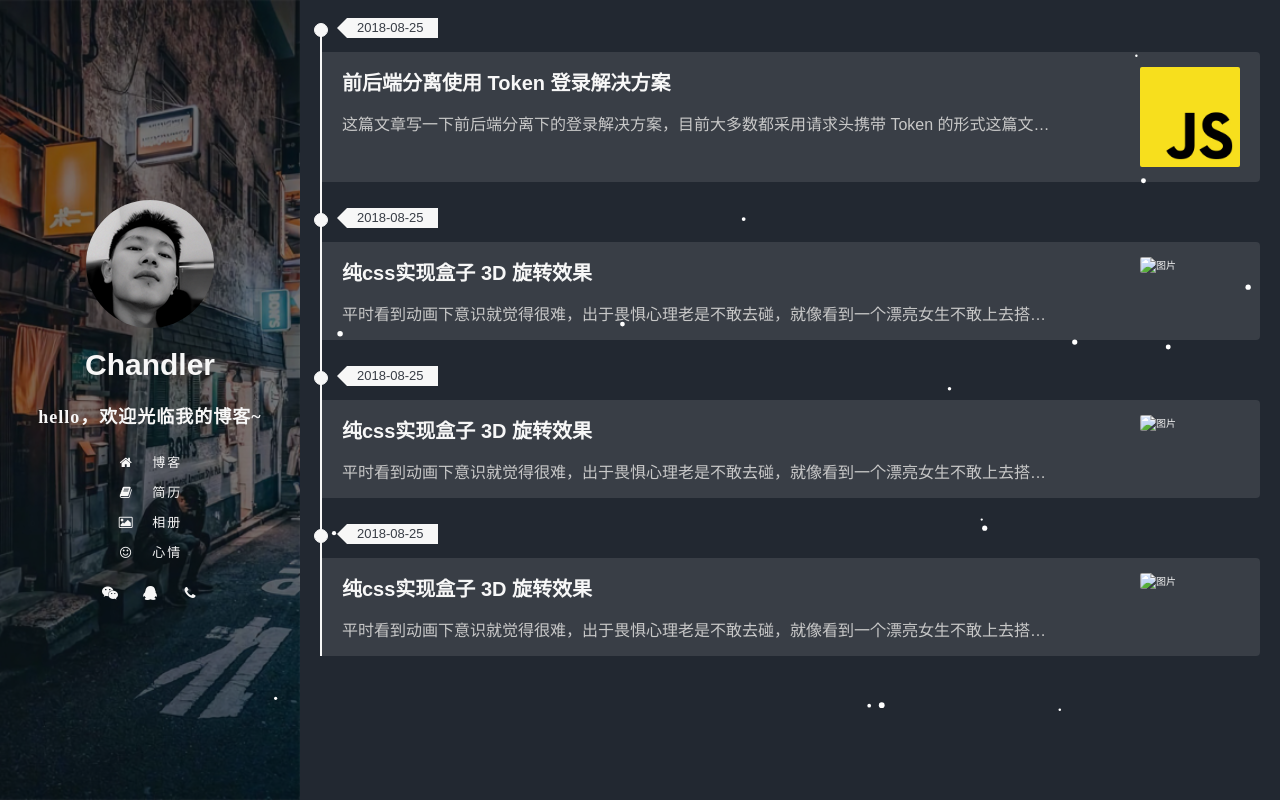
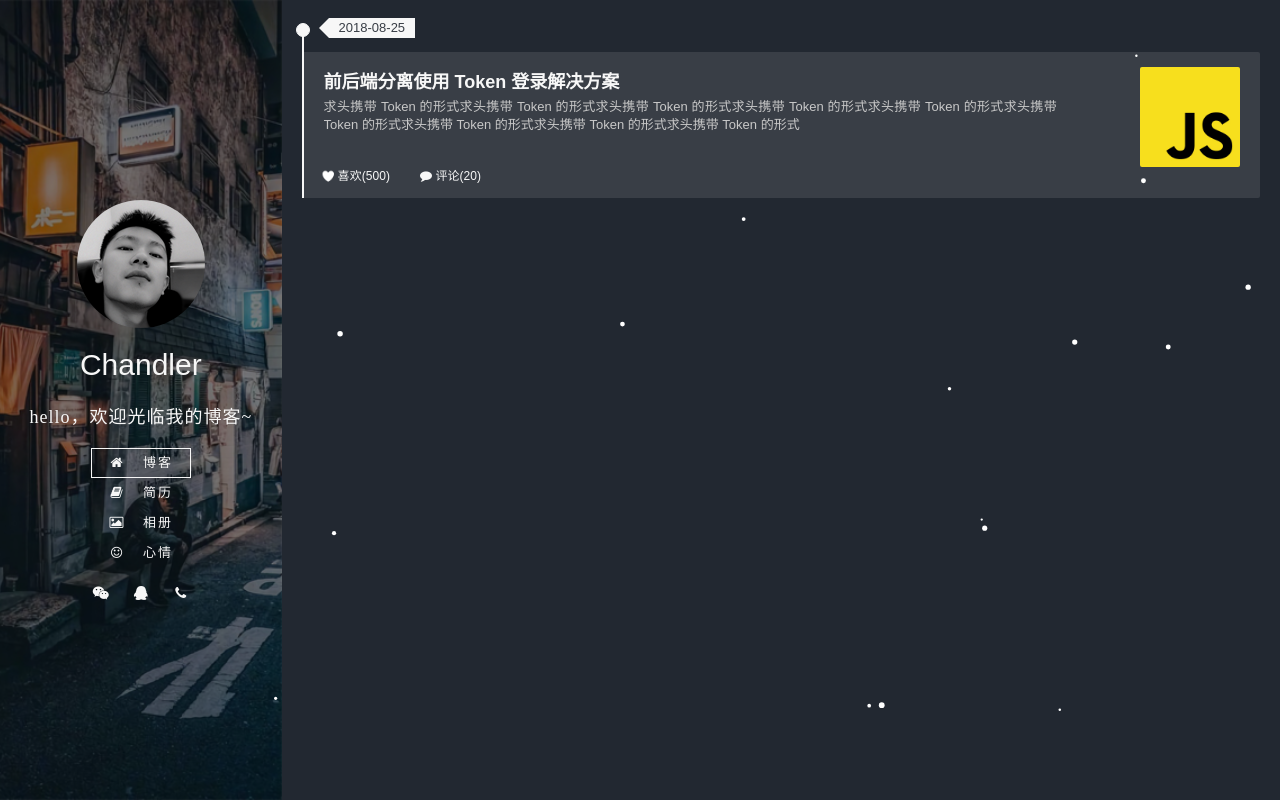
Before and after one commit to chandlerCao/koa-blog, a website: page views/index.html in a window 1280 px wide. Drawn offline with nearby package versions, Linux system fonts and the light colour scheme; files that its build step writes are made by us from their sources; files whose address does not match are found by name.

Commit message:
添加点赞图标和评论图标 压缩css文件

```diff
--- a/app.js
+++ b/app.js
@@ -53,9 +53,9 @@ app.keys = ['ChandlerHouston'];
 app.use(session(sessionConfig, app));
 /***** 路由 *****/
 // 主页
-app.use(require('./routes').routes());
+app.use(require('./controller').routes());
 // 相册
-app.use(require('./routes/photo').routes());
+app.use(require('./controller/photo').routes());
 /***** 监听8001端口 *****/
 app.listen(8001, () => {
     console.log('localhost:8001');
--- a/controller/photo.js
+++ b/controller/photo.js
@@ -18,6 +18,7 @@ router.post('/login', async ctx => {
         id: ctx.request.body.id,
         name: ctx.request.body.username
     }
+    // 生成token
     const token = jwt.sign(userToken, 'learn jwt demo', {expiresIn: '1h'})  //token签名 有效期为1小时
     ctx.body = {
         msg: '登录成功！',
@@ -32,6 +33,7 @@ router.post('/getUseInfo', async ctx => {
         ctx.throw(401, 'no token detected in http header "Authorization"');
     }
     try {
+        // token加密串
         // 解密加密串
         const tokenCnt = await jwt.verify(token, 'learn jwt demo');
         ctx.body = tokenCnt;
--- /dev/null
+++ b/public/css/reset.css
@@ -0,0 +1,41 @@
+body, ul, h1, h2, h3, p {
+    margin: 0;
+    padding: 0;
+}
+a {
+    text-decoration: none;
+    color: inherit;
+}
+em, i {
+    font-style: normal;
+}
+h1, h2, h3 {
+    font-weight: normal;
+}
+img {
+    border: none;
+    vertical-align: top;
+}
+ul {
+    list-style: none;
+}
+.clear {
+    zoom: 1;
+}
+.clear:after {
+    content: '';
+    display: block;
+    clear: both;
+}
+html, body {
+    width: 100%;
+    height: 100%;
+    overflow: auto;
+}
+html {
+    font-size: 62.5%;
+    -webkit-tap-highlight-color: rgba(0, 0, 0, 0);
+}
+body {
+    font-family: Arial, 'Microsoft YaHei';
+}
--- a/public/css/style.css
+++ b/public/css/style.css
@@ -1,38 +1,3 @@
-body, ul, h1, h2, h3, p {
-    margin: 0;
-    padding: 0;
-}
-a {
-    text-decoration: none;
-    color: inherit;
-}
-img {
-    border: none;
-    vertical-align: top;
-}
-ul {
-    list-style: none;
-}
-.clear {
-    zoom: 1;
-}
-.clear:after {
-    content: '';
-    display: block;
-    clear: both;
-}
-html, body {
-    width: 100%;
-    height: 100%;
-    overflow: auto;
-}
-html {
-    font-size: 62.5%;
-    -webkit-tap-highlight-color: rgba(0, 0, 0, 0);
-}
-body {
-    font-family: Arial, 'Microsoft YaHei';
-}
 .mask:before {
     content: '';
     position: absolute;
@@ -57,7 +22,7 @@ body {
     display: table;
     float: left;
     position: relative;
-    width: 300px;
+    width: 22%;
     height: 100%;
     background: url(/img/bg2.png) 100% 0;
     background-size: cover;
@@ -154,16 +119,16 @@ body {
     right: 0;
     top: -100%;
 }
-.nav-outer:hover:before {
+.nav-outer:hover:before, .nav-outer.act:before {
     left: 0;
 }
-.nav-outer:hover .nav-inner:before {
+.nav-outer:hover .nav-inner:before, .nav-outer.act .nav-inner:before {
     right: 0;
 }
-.nav-outer:hover:after {
+.nav-outer:hover:after, .nav-outer.act:after {
     top: 0;
 }
-.nav-outer:hover .nav-inner:after {
+.nav-outer:hover .nav-inner:after, .nav-outer.act .nav-inner:after {
     top: 0;
 }
 #nav-menu li i {
@@ -193,11 +158,11 @@ body {
 #contact-box i:hover {
     transform: scale(1.2);
 }
-
+/* 主板块 */
 #article-box {
     float: left;
     position: relative;
-    width: calc(100% - 300px);
+    width: 78%;
     height: 100%;
     box-sizing: border-box;
     padding: 3rem 2rem 0;
@@ -215,10 +180,9 @@ body {
     padding: 1.5rem 2rem;
     background-color: #393e46;
     color: #f7f7f7;
-    border-top-right-radius: 4px;
-    border-bottom-right-radius: 4px;
+    border-top-right-radius: 2px;
+    border-bottom-right-radius: 2px;
     transition: .2s;
-    cursor: pointer;
     border-left: 0 solid #f7f7f7;
     margin-bottom: 6rem;
     transition: .5s;
@@ -235,12 +199,24 @@ body {
     height: 2rem;
     line-height: 2rem;
     padding-left: 1rem;
-    padding-right: 1.42rem;
+    padding-right: 1rem;
     background-color: #f7f7f7;
     color: #393e46;
     font-size: 1.3rem;
     left: 2.5rem;
     top: -3.44rem;
+}
+.art-time:after {
+    content: '';
+    position: absolute;
+    width: 0;
+    height: 0;
+    border-width: 1rem;
+    border-style: solid;
+    border-color: transparent;
+    border-right-color: #f7f7f7;
+    left: -2rem;
+    top: 0;
 }
 .art-dotts {
     position: absolute;
@@ -252,31 +228,23 @@ body {
     left: -.78rem;
     top: -2.9rem;
 }
-.art-time i {
-    position: absolute;
-    width: 0;
-    height: 0;
-    border-width: 1rem;
-    border-style: solid;
-    border-color: transparent;
-    border-right-color: #f7f7f7;
-    left: -2rem;
-    top: 0;
-}
 .art-main {
     display: block;
 }
 .art-wrap {
-
+    display: block;
+    text-align: right;
+    position: relative;
 }
 .article-item .art-info {
-    float: left;
+    position: absolute;
     width: 80%;
-    box-sizing: border-box;
+    height: 100%;
+    text-align: left;
 }
 /* 附图 */
 .article-item .art-img {
-    float: right;
+    display: inline-block;
     width: 15%;
     max-width: 100px;
     min-width: 40px;
@@ -290,7 +258,9 @@ body {
 }
 /* 标题 */
 .article-item .art-title {
-    font-size: 2rem;
+    position: absolute;
+    width: 100%;
+    font-size: 1.8rem;
     font-weight: bold;
     overflow: hidden;
     text-overflow: ellipsis;
@@ -298,39 +268,87 @@ body {
 }
 /* 前言 */
 .article-item .art-note {
-    font-size: 1.6rem;
-    margin-top: 1.5rem;
+    position: relative;
+    font-size: 1.3rem;
+    line-height: 1.8rem;
+    box-sizing: border-box;
+    padding-top: 3.1rem;
+    height: 100%;
     color: #c8c8c8;
     overflow: hidden;
-    text-overflow: ellipsis;
+    text-align: justify;
+}
+/* 附属信息 */
+.article-item .art-meta {
+    display: flex;
+    font-size: 1.2rem;
+    line-height: 1.4rem;
     white-space: nowrap;
+}
+.article-item .art-meta > a {
+    margin-right: 3rem;
+    letter-spacing: .005rem;
+}
+/* 点赞 */
+.art-heart {
+    position: relative;
+}
+.art-heart span {
+    padding-left: 14px;
+}
+.heart {
+    position: absolute;
+    width: 30px;
+    height: 35px;
+    left: -10px;
+    top: -1.2rem;
+    background: url(/img/heart.png);
+    background-repeat: no-repeat;
+    cursor: pointer;
+    z-index: 1000;
+    background-size: 3900%;
+    background-position-x: -6px;
+    background-position-y: -1px;
+}
+@keyframes heartBlast {
+    0% {
+        background-position-x: -6px;
+    } 100% {
+        background-position-x: -1136px;
+    }
+}
+.heart.heartBlast {
+    display: inline-block;
+    animation-name: heartBlast;
+    animation-duration: .8s;
+    animation-iteration-count: 1;
+    animation-timing-function: steps(28);
+    background-position-x: -1136px;
+}
+/* 评论图标 */
+.comment-icon {
+    font-size: 1.2rem;
 }
 @media screen and (max-width: 600px) {
     .article-item .art-title {
-        font-size: 1.8rem;
+        font-size: 1.5rem;
     }
     .article-item .art-note {
-        font-size: 1.4rem;
-        margin-top: 1rem;
+        line-height: 1.6rem;
+        padding-top: 2.8rem;
     }
-    .article-item .art-img {
-        width: 15%;
+}
+@media screen and (max-width: 570px) {
+    .article-item .art-meta {
+        margin-top: .6rem;
+    }
+    .article-item .art-meta > a {
+        margin-right: 2rem;
     }
 }
 @media screen and (max-width: 450px) {
-    .article-item .art-title {
-        font-size: 1.6rem;
-    }
-    .article-item .art-note {
-        margin-top: 1.2rem;
-    }
-    .article-item .art-img {
-        width: 19%;
-    }
-}
-@media screen and (max-width: 400px) {
     #article-box {
-        padding: 2.5rem 1.5rem 0;
+        padding: 2rem 1.3333rem 0;
     }
     .article-item {
         padding: 1.2rem 1.5rem;
@@ -339,8 +357,21 @@ body {
         font-size: 1.4rem;
     }
     .article-item .art-note {
+        font-size: 1.2rem;
+        line-height: 1.5rem;
+        padding-top: 2.4rem;
+    }
+}
+@media screen and (max-width: 400px) {
+    .article-item .art-title {
+        /* font-size: 1.4rem; */
+    }
+    .article-item .art-note {
         font-size: 1rem;
-        margin-top: .5rem;
+        padding-top: 2.6rem;
+    }
+    .article-item .art-meta {
+        font-size: 1rem;
     }
 }
 
--- a/views/index.html
+++ b/views/index.html
@@ -6,7 +6,8 @@
     <meta http-equiv="X-UA-Compatible" content="ie=edge">
     <title>Document</title>
     <link href="https://cdn.bootcss.com/font-awesome/4.7.0/css/font-awesome.min.css" rel="stylesheet">
-    <link rel="stylesheet" href="css/style.css">
+    <link rel="stylesheet" href="css/reset.min.css">
+    <link rel="stylesheet" href="css/style.min.css">
     <script src="https://cdn.bootcss.com/jquery/3.3.1/jquery.min.js"></script>
 </head>
 <body>
@@ -24,7 +25,7 @@
             <nav id="nav-menu">
                 <ul>
                     <li>
-                        <a href="#" class="nav-outer">
+                        <a href="#" class="nav-outer act">
                             <span class="nav-inner">
                                 <i class="fa fa-home"></i>
                                 <span class="nav-text">博客</span>
@@ -68,83 +69,39 @@
     <!-- 文章主页 -->
     <section id="article-box">
         <div id="article-list">
-
             <article class="article-item">
                 <time class="art-time">
                     2018-08-25
-                    <i>&nbsp;</i>
                 </time>
                 <b class="art-dotts"></b>
-                <a href="#" class="art-main">
-                    <div class="art-wrap clear">
+                <div href="#" class="art-main">
+                    <a href="http://www.baidu.cn" class="art-wrap">
                         <div class="art-info">
-                            <header class="art-title">前后端分离使用 Token 登录解决方案</header>
-                            <p class="art-note">这篇文章写一下前后端分离下的登录解决方案，目前大多数都采用请求头携带 Token 的形式这篇文章写一下前后端分离下的登录解决方案，目前大多数都采用请求头携带 Token 的形式这篇文章写一下前后端分离下的登录解决方案，目前大多数都采用请求头携带 Token 的形式</p>
+                            <h2 class="art-title">前后端分离使用 Token 登录解决方案</h2>
+                            <h3 class="art-note" title="求头携带 Token 的形式求头携带 Token 的形式求头携带 Token 的形式求头携带 Token 的形式求头携带 Token 的形式求头携带 Token 的形式求头携带 Token 的形式求头携带 Token 的形式求头携带 Token 的形式">
+                                <span>求头携带 Token 的形式求头携带 Token 的形式求头携带 Token 的形式求头携带 Token 的形式求头携带 Token 的形式求头携带 Token 的形式求头携带 Token 的形式求头携带 Token 的形式求头携带 Token 的形式</span>
+                            </h3>
                         </div>
                         <div class="art-img">
                             <img src="img/1.jpg" alt="图片">
                         </div>
+                    </a>
+                    <div class="art-meta">
+                        <!-- <div class="art-tag">
+                            <i class="fa fa-tag"></i>
+                            <span>javascript</span>
+                        </div> -->
+                        <a href="#" class="art-heart" title="i lile it">
+                            <i class="heart"></i>
+                            <span>喜欢(500)</span>
+                        </a>
+                        <a href="#" class="art-comment" title="评论">
+                            <i class="comment-icon fa fa-comment"></i>
+                            <span>评论(20)</span>
+                        </a>
                     </div>
-                </a>
+                </div>
             </article>
-
-            <article class="article-item">
-                <time class="art-time">
-                    2018-08-25
-                    <i>&nbsp;</i>
-                </time>
-                <b class="art-dotts"></b>
-                <a href="#" class="art-main">
-                    <div class="art-wrap clear">
-                        <div class="art-info">
-                            <header class="art-title">纯css实现盒子 3D 旋转效果</header>
-                            <p class="art-note">平时看到动画下意识就觉得很难，出于畏惧心理老是不敢去碰，就像看到一个漂亮女生不敢上去搭讪(。。)。 拔过嘛，再难得东西都是禁不住你死缠烂打的（追姑娘同理 哈哈哈。。）所以现在就从头理理，这个3d效果究竟是怎么实现的。</p>
-                        </div>
-                        <div class="art-img">
-                            <img src="img/2.jpg" alt="图片">
-                        </div>
-                    </div>
-                </a>
-            </article>
-
-            <article class="article-item">
-                <time class="art-time">
-                    2018-08-25
-                    <i>&nbsp;</i>
-                </time>
-                <b class="art-dotts"></b>
-                <a href="#" class="art-main">
-                    <div class="art-wrap clear">
-                        <div class="art-info">
-                            <header class="art-title">纯css实现盒子 3D 旋转效果</header>
-                            <p class="art-note">平时看到动画下意识就觉得很难，出于畏惧心理老是不敢去碰，就像看到一个漂亮女生不敢上去搭讪(。。)。 拔过嘛，再难得东西都是禁不住你死缠烂打的（追姑娘同理 哈哈哈。。）所以现在就从头理理，这个3d效果究竟是怎么实现的。</p>
-                        </div>
-                        <div class="art-img">
-                            <img src="img/2.jpg" alt="图片">
-                        </div>
-                    </div>
-                </a>
-            </article>
-
-            <article class="article-item">
-                <time class="art-time">
-                    2018-08-25
-                    <i>&nbsp;</i>
-                </time>
-                <b class="art-dotts"></b>
-                <a href="#" class="art-main">
-                    <div class="art-wrap clear">
-                        <div class="art-info">
-                            <header class="art-title">纯css实现盒子 3D 旋转效果</header>
-                            <p class="art-note">平时看到动画下意识就觉得很难，出于畏惧心理老是不敢去碰，就像看到一个漂亮女生不敢上去搭讪(。。)。 拔过嘛，再难得东西都是禁不住你死缠烂打的（追姑娘同理 哈哈哈。。）所以现在就从头理理，这个3d效果究竟是怎么实现的。</p>
-                        </div>
-                        <div class="art-img">
-                            <img src="img/2.jpg" alt="图片">
-                        </div>
-                    </div>
-                </a>
-            </article>
-
         </div>
     </section>
     <!-- 雪花 -->
```
Also changed, not shown: public/js/main.js (+39 -1 lines), views/photo.html (+3 -3 lines), public/css/reset.min.css (added), public/css/style.min.css (added), public/img/heart.png (added), public/img/heart1.png (added).
